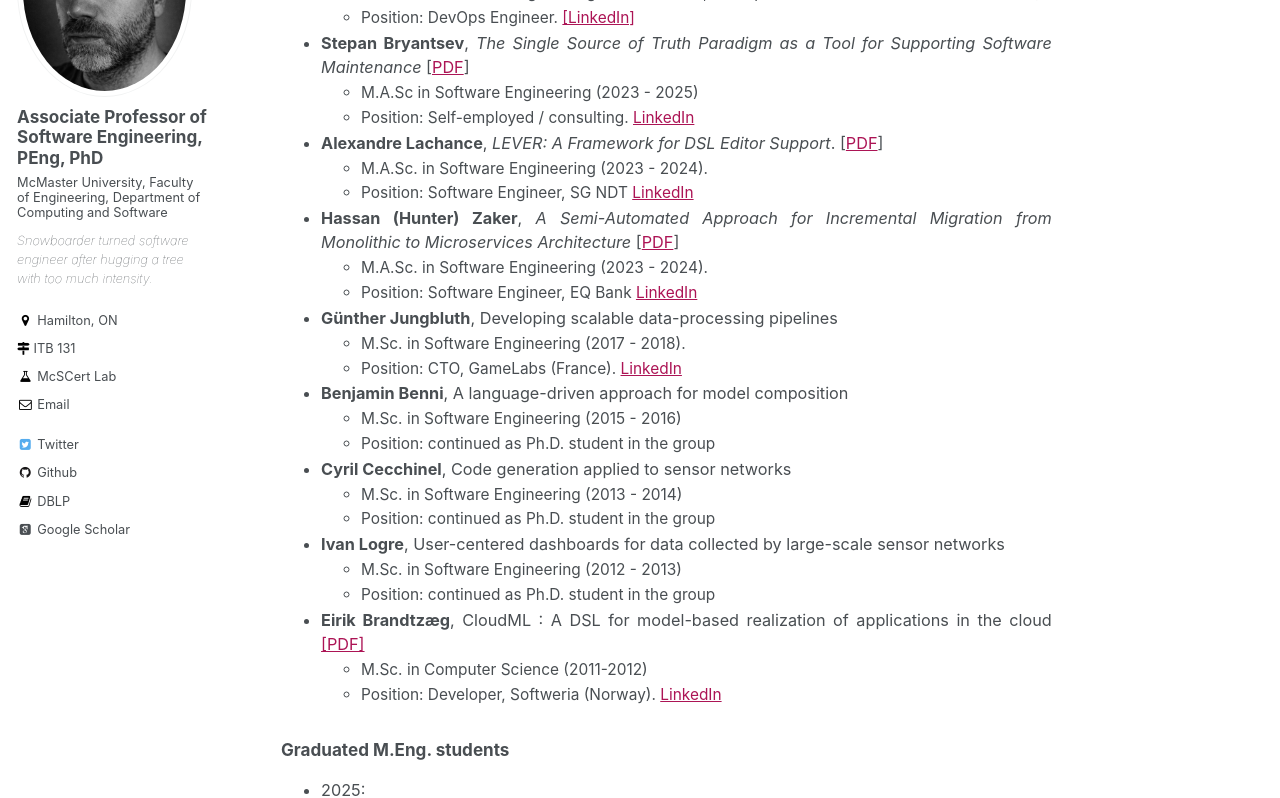
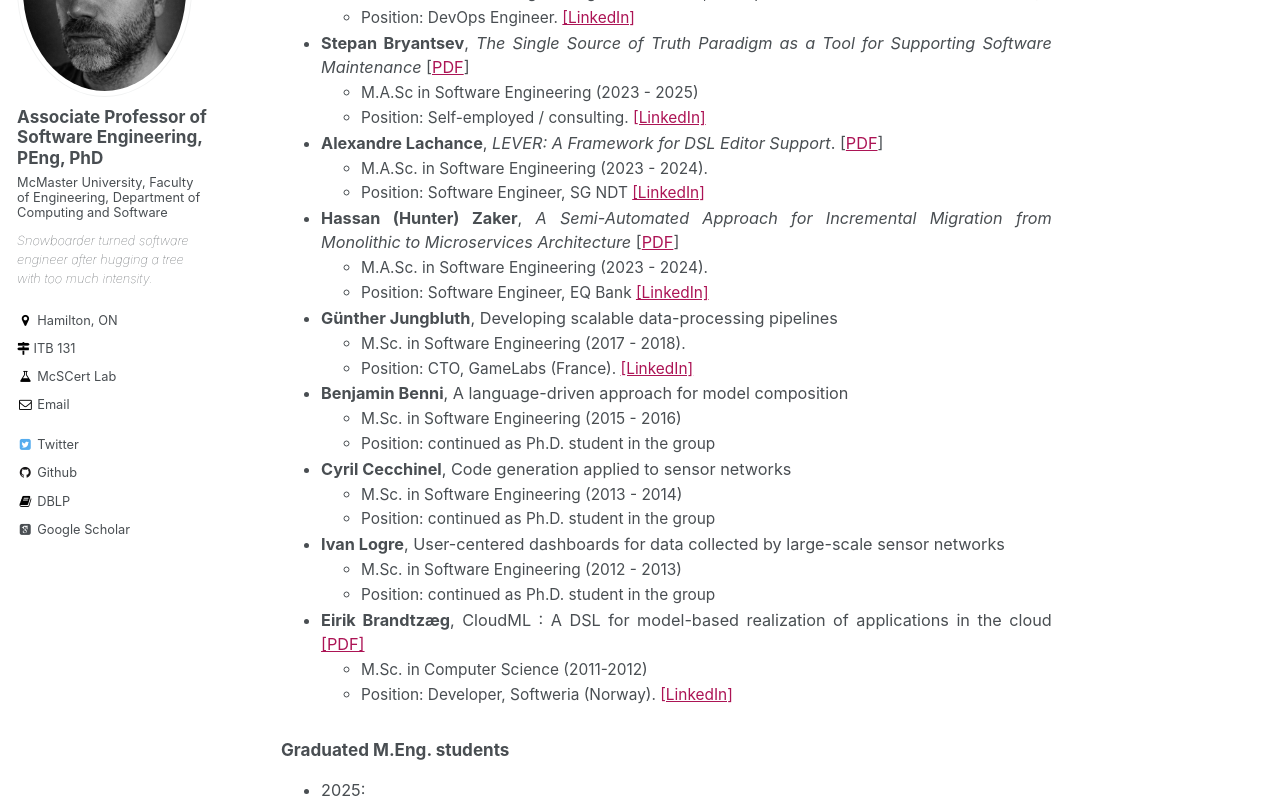
Before and after one commit to mosser/mosser.github.io, a Jekyll site: the page built from _pages/students.md, in a window 1280 px wide and 1400 px high, scrolled down 2332 px. Shown: the part 152-950 px from the top of the window. Built offline with Jekyll 4.4.1, drawn with Linux system fonts in a browser that asks for light colours; some web fonts are replaced.

Commit message:
update march / fix typo

```diff
--- a/_pages/students.md
+++ b/_pages/students.md
@@ -86,16 +86,16 @@ If you're interested in Software Engineering, Safety, Certification from the len
      - Position: DevOps Engineer. [[LinkedIn]](https://www.linkedin.com/in/mina-mahdipour/)
   - **Stepan Bryantsev**, _The Single Source of Truth Paradigm as a Tool for Supporting Software Maintenance_ [[PDF](https://macsphere.mcmaster.ca/handle/11375/31578)]
     - M.A.Sc in Software Engineering (2023 - 2025)
-    - Position: Self-employed / consulting. [LinkedIn](https://www.linkedin.com/in/stepan-bryantsev/)
+    - Position: Self-employed / consulting. [[LinkedIn]](https://www.linkedin.com/in/stepan-bryantsev/)
   - **Alexandre Lachance**, _LEVER: A Framework for DSL Editor Support_. [[PDF](https://macsphere.mcmaster.ca/handle/11375/30989)]
     - M.A.Sc. in Software Engineering (2023 - 2024).
-    - Position: Software Engineer, SG NDT [LinkedIn](https://www.linkedin.com/in/alexandre-lachance-36b497164/)
+    - Position: Software Engineer, SG NDT [[LinkedIn]](https://www.linkedin.com/in/alexandre-lachance-36b497164/)
   - **Hassan (Hunter) Zaker**, _A Semi-Automated Approach for Incremental Migration from Monolithic to Microservices Architecture_ [[PDF](http://hdl.handle.net/11375/30255)]
     - M.A.Sc. in Software Engineering (2023 - 2024).
-    - Position: Software Engineer, EQ Bank [LinkedIn](https://www.linkedin.com/in/hunter-zaker/)
+    - Position: Software Engineer, EQ Bank [[LinkedIn]](https://www.linkedin.com/in/hunter-zaker/)
   - **Günther Jungbluth**, Developing scalable data-processing pipelines
     - M.Sc. in Software Engineering (2017 - 2018).
-    - Position: CTO, GameLabs (France). [LinkedIn](https://www.linkedin.com/in/g%C3%BCnther-jungbluth-97364a11b/)
+    - Position: CTO, GameLabs (France). [[LinkedIn]](https://www.linkedin.com/in/g%C3%BCnther-jungbluth-97364a11b/)
   - **Benjamin Benni**, A language-driven approach for model composition
     - M.Sc. in Software Engineering (2015 - 2016)
     - Position: continued as Ph.D. student in the group
@@ -107,7 +107,7 @@ If you're interested in Software Engineering, Safety, Certification from the len
     - Position: continued as Ph.D. student in the group
   - **Eirik Brandtzæg**, CloudML : A DSL for model-based realization of applications in the cloud [[PDF]](https://www.duo.uio.no/handle/10852/34894?locale-attribute=en)
     - M.Sc. in Computer Science (2011-2012)
-    - Position: Developer, Softweria (Norway). [LinkedIn](https://www.linkedin.com/in/eirik-brandtz%C3%A6g-22253a286/)
+    - Position: Developer, Softweria (Norway). [[LinkedIn]](https://www.linkedin.com/in/eirik-brandtz%C3%A6g-22253a286/)
 
 
 ### Graduated M.Eng. students
```
